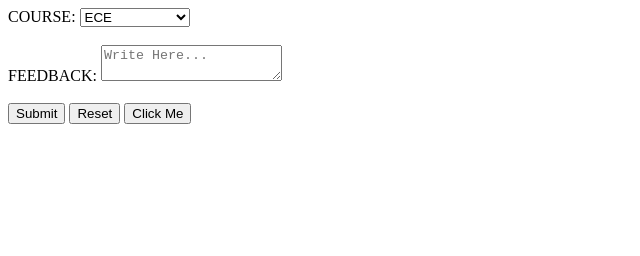
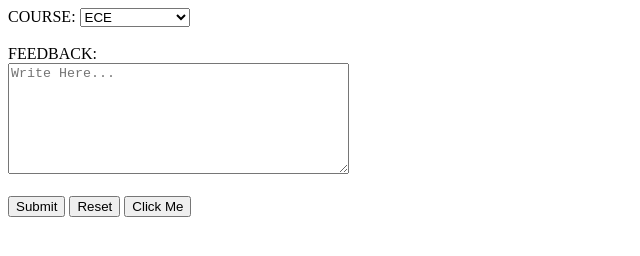
Before and after one commit to rushali467/wdw_0833, a plain HTML site: page Web Designing Workshop Assignment/Assignment 16.html in a window 1280 px wide. Shown: the whole page, without its empty margins (0-640 px from the left). Drawn offline with Linux system fonts and the light colour scheme.

Commit message:
Assignment 16-Select, Area and buttons complete

```diff
--- a/Web Designing Workshop Assignment/Assignment 16.html
+++ b/Web Designing Workshop Assignment/Assignment 16.html
@@ -18,8 +18,8 @@
             </select>
             <br><br>
 
-            <label for = "feedback">FEEDBACK:</label>
-            <textarea id = "feedback" name="feedback" placeholder="Write Here..."></textarea>
+            <label for = "feedback">FEEDBACK:</label><br>
+            <textarea id = "feedback" name="feedback" rows="7" cols="40" placeholder="Write Here..."></textarea>
             <br><br>
 
             <button type="submit">Submit</button>
```
